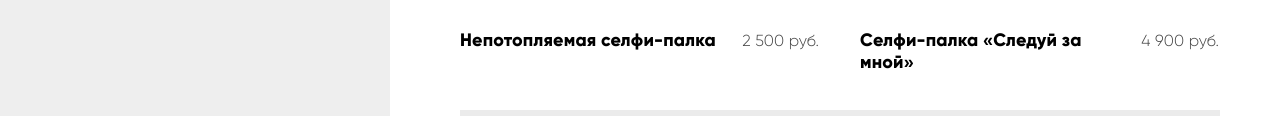
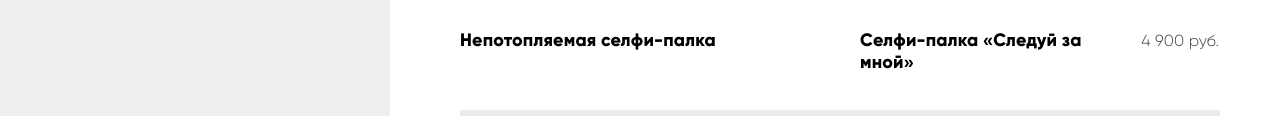
Before and after one commit to romanoffivan/366133-device, a plain HTML site: page inner.html in a window 1280 px wide. Shown: the part 1434-1550 px from the top of the page. Drawn offline with nearby package versions, Linux system fonts and the light colour scheme.

Commit message:
выровнял отступы

```diff
--- a/inner.html
+++ b/inner.html
@@ -124,7 +124,6 @@
                 </form>
             </section>
 
-
             <section class="content-wrapper">
                 <section class="title-wrapper">
                     <div class="sort-title-wrapper">
@@ -172,7 +171,6 @@
                                 <a class="object-action-compare" href="#">Добавить к сравнению</a>
                             </div>
                             <a class="object-name" href="#">Непотопляемая селфи-палка </a>
-            			<span>2 500 руб.</span>
                         </article>
 
                         <article class="object new">
```
Lines whose indentation alone changed are shown as unchanged.
